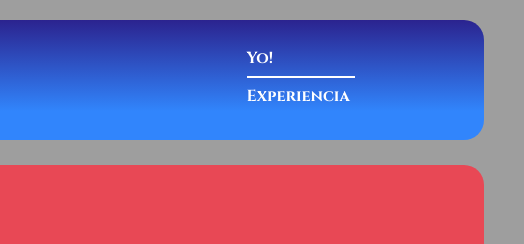
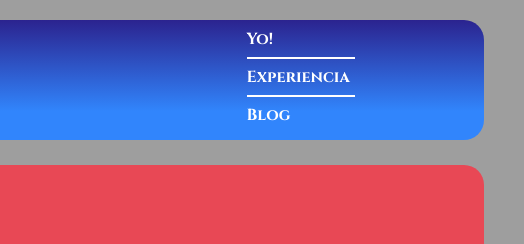
Before and after one commit to forquera/forquera.github.io, a plain HTML site: page index.html in a window 1280 px wide. Shown: the top 244 px of the page, 756-1280 px from the left. Drawn offline with Linux system fonts and the light colour scheme; a web font is replaced by a local one.

Commit message:
F1: Agregar link Blog a pagina personal

```diff
--- a/index.html
+++ b/index.html
@@ -94,6 +94,10 @@
             <li class="elemento-vacio-lista-nav"></li>
             <li class="elemento-lista-nav">
               <a href="#experiencia">Experiencia</a>
+            </li>
+            <li class="elemento-vacio-lista-nav"></li>
+            <li class="elemento-lista-nav">
+              <a href="https://forquera.github.io/blog" target="_blank">Blog</a>
             </li>
           </ul>
         </div>
```
